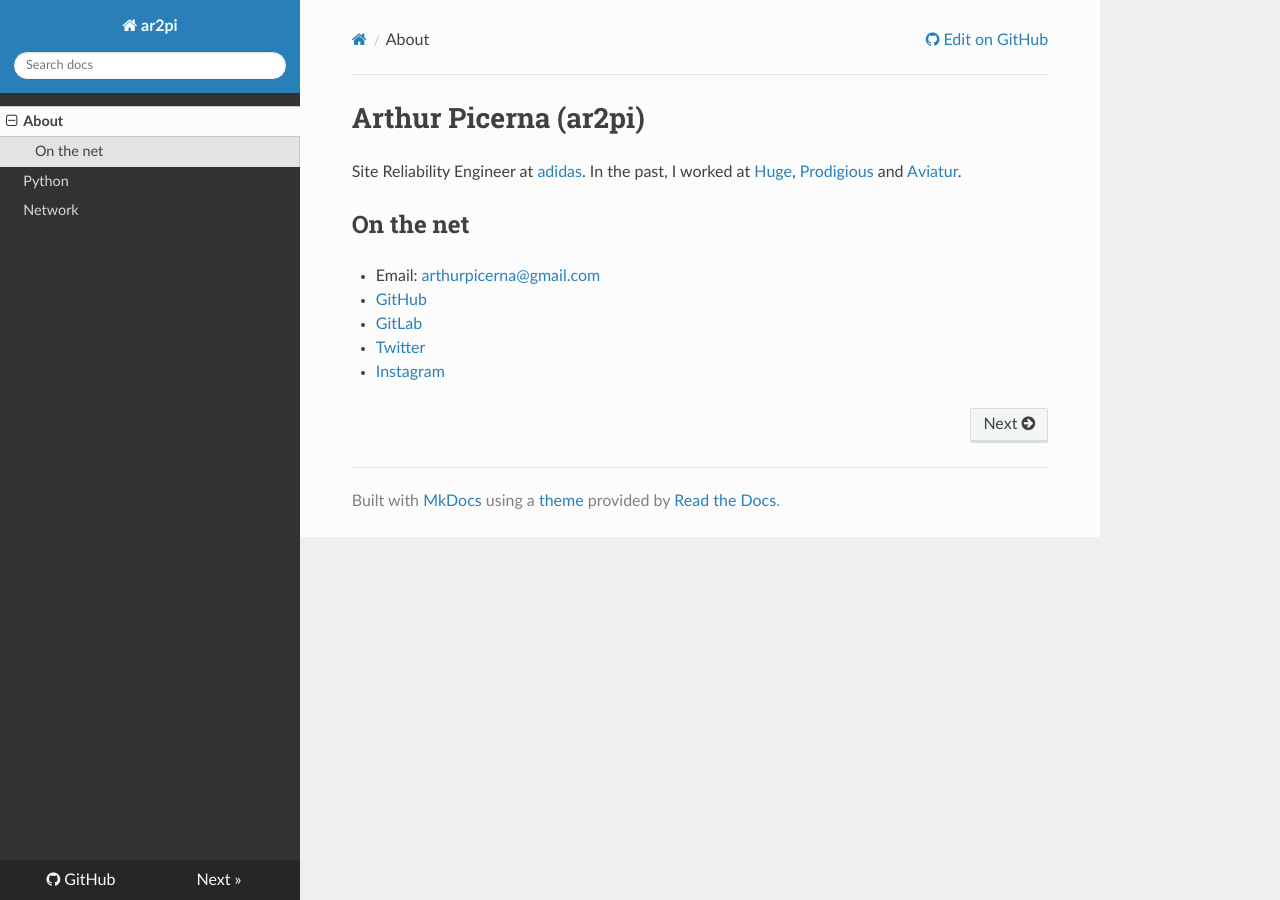
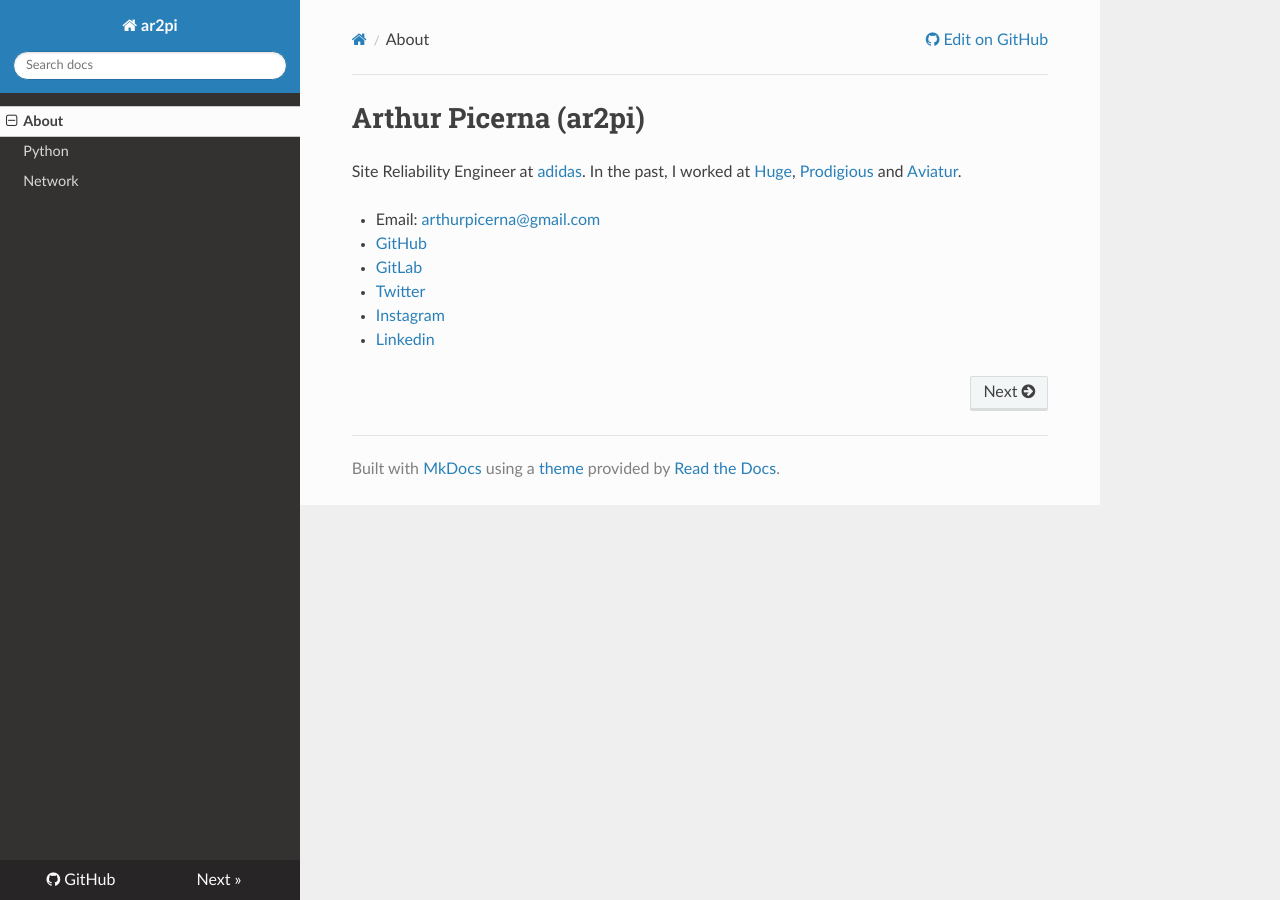
Before and after one commit to ar2pi/ar2pi, an MkDocs documentation site: the page built from docs/index.md, in a window 1280 px wide. Built offline with MkDocs 1.6.1, drawn with Linux system fonts in a browser that asks for light colours; nearby versions of some CDN libraries.

Commit message:
update profiles

```diff
--- a/docs/index.md
+++ b/docs/index.md
@@ -1,11 +1,10 @@
 # Arthur Picerna (ar2pi)
 
 Site Reliability Engineer at [adidas](https://www.adidas.com/). In the past, I worked at [Huge](https://www.hugeinc.com/), [Prodigious](https://www.prodigious.com/) and [Aviatur](https://www.aviatur.com/).
-
-## On the net
 
 - Email: [arthurpicerna@gmail.com](mailto:arthurpicerna@gmail.com)
 - [GitHub](https://github.com/ar2pi)
 - [GitLab](https://gitlab.com/ar2pi)
 - [Twitter](https://twitter.com/ar2pi)
 - [Instagram](https://www.instagram.com/a_r2pi/)
+- [Linkedin](https://www.linkedin.com/in/arthurpicerna/)
```
